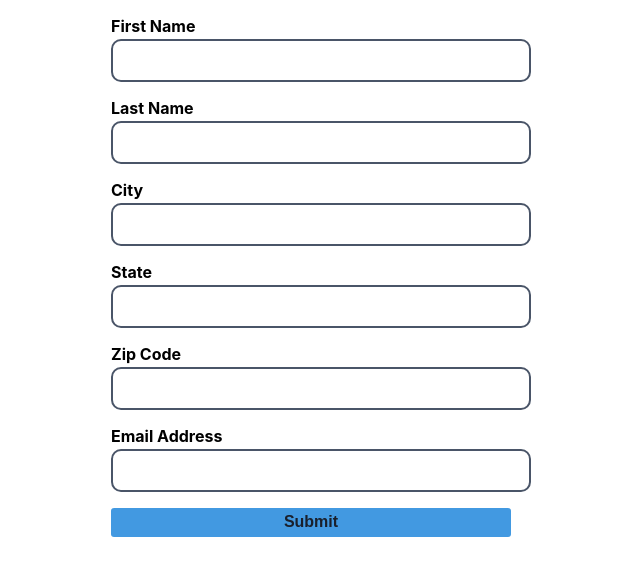
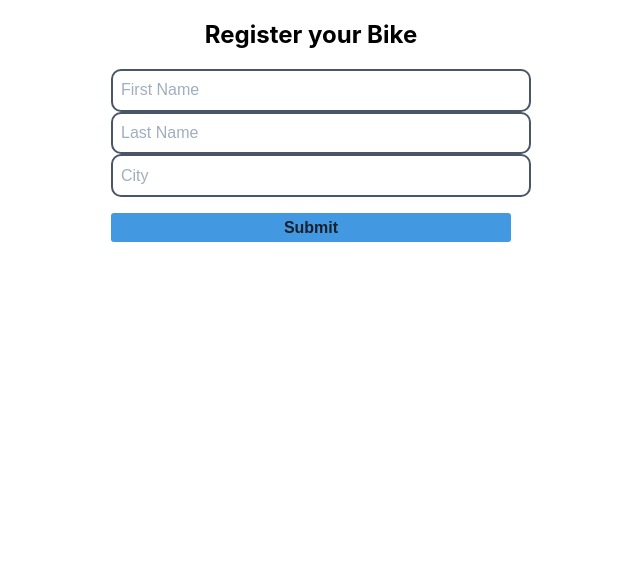
Before and after one commit to carol-tsai/formik-bike-registration, a React (Create React App) app: page / in a window 1280 px wide. Shown: the top 576 px of the page, without its empty margins (329-969 px from the left). Built offline with nearby package versions, Linux system fonts and the light colour scheme.

Commit message:
created customInput component

```diff
--- a/src/App.js
+++ b/src/App.js
@@ -1,11 +1,11 @@
 
 import './App.css';
-import Form from './components/Form'
+import ProdregForm from './components/Form'
 
 function App() {
   return (
     <div className="App">
-      <Form/>
+      <ProdregForm/>
     </div>
   );
 }
--- a/src/components/Form.js
+++ b/src/components/Form.js
@@ -1,6 +1,7 @@
 import React from 'react';
- import { useFormik } from 'formik';
+ import { Form, Formik} from 'formik';
  import {prodregSchema} from './schemas';
+ import CustomInput from './questions/CustomInput';
  import './Form.css'
 
  const onSubmit = async (values, actions) => {
@@ -9,11 +10,10 @@ import React from 'react';
   actions.resetForm();
 }
 
- const Form = () => {
 
+ const ProdregForm = () => {
 
-   const {values, touched, errors, isSubmitting, handleBlur,handleChange,handleSubmit} = useFormik({
-     initialValues: {
+  const initialValues = {
     fname: "",
     lname: "",
     city: "",
@@ -31,93 +31,37 @@ import React from 'react';
     newsletter: "yes",
     phone: "",
     sms: "yes"
-     },
-     validationSchema: prodregSchema,
-     handleSubmit: onSubmit
-   });
+  }
+
   return (
-     <form onSubmit={handleSubmit} autoComplete="off">
-       <label htmlFor="fname">First Name</label>
+    <>
+    <h2>Register your Bike</h2>
+    <Formik
+      initialValues={initialValues}
+      validationSchema={prodregSchema}
+      onSubmit={onSubmit}
+    >
+      {props => (
+         <Form>
            <input
-         id="fname"
+             type="text"
+             onChange={props.handleChange}
+             onBlur={props.handleBlur}
+             value={props.values.fname}
              name="fname"
-         type="text"
-         onChange={handleChange}
-         onBlur={handleBlur}
-         value={values.fname}
+             placeholder='First Name'
            />
-       {touched.fname && errors.fname ? (
-         <div className='error'>{errors.fname}</div>
-       ) : null}
+           {props.errors.fname && <div className='error'>{props.errors.fname}</div>}
+           <CustomInput name="lname" placeholder="Last Name"/>
+           <CustomInput name="city" placeholder="City"/>
+           <button type="submit">Submit</button>
+         </Form>
+       )}
 
-       <label htmlFor="lname">Last Name</label>
-       <input
-         id="lname"
-         name="lname"
-         type="text"
-         onChange={handleChange}
-         onBlur={handleBlur}
-         value={values.lname}
-       />
-       {touched.lname && errors.lname ? (
-         <div className='error'>{errors.lname}</div>
-       ) : null}
+    </Formik>
+    </>
+  )
 
-      <label htmlFor="city">City</label>
-       <input
-         id="city"
-         name="city"
-         type="text"
-         onChange={handleChange}
-         onBlur={handleBlur}
-         value={values.city}
-       />
-       {touched.city && errors.city ? (
-         <div className='error'>{errors.city}</div>
-       ) : null}
-
-      <label htmlFor="state">State</label>
-       <input
-         id="state"
-         name="state"
-         type="text"
-         onChange={handleChange}
-         onBlur={handleBlur}
-         value={values.state}
-       />
-       {touched.state && errors.state ? (
-         <div className='error'>{errors.state}</div>
-       ) : null}
-
-      <label htmlFor="zip">Zip Code</label>
-       <input
-         id="zip"
-         name="zip"
-         type="text"
-         onChange={handleChange}
-         onBlur={handleBlur}
-         value={values.zip}
-       />
-       {touched.zip && errors.zip ? (
-         <div className='error'>{errors.zip}</div>
-       ) : null}
-
-       <label htmlFor="email">Email Address</label>
-       <input
-         id="email"
-         name="email"
-         type="email"
-         onChange={handleChange}
-         onBlur={handleBlur}
-         value={values.email}
-       />
-       {touched.email && errors.email ? (
-         <div className='error'>{errors.email}</div>
-       ) : null}
-
-       <button disabled={isSubmitting} type="submit">Submit</button>
-     </form>
-   );
  };
 
- export default Form;
+ export default ProdregForm;
--- /dev/null
+++ b/src/components/questions/CustomInput.js
@@ -0,0 +1,17 @@
+import { useField } from "formik";
+
+const CustomInput = ({ ...props }) => {
+  const [field, meta] = useField(props);
+
+  return (
+    <>
+      <input
+        {...field}
+        {...props}
+        className={meta.touched && meta.error ? "input-error" : ""}
+      />
+      {meta.touched && meta.error && <div className="error">{meta.error}</div>}
+    </>
+  );
+};
+export default CustomInput;
```
Also changed, not shown: 1 other file (tests, documents, lock files or other folders). Lines whose indentation alone changed are shown as unchanged.
